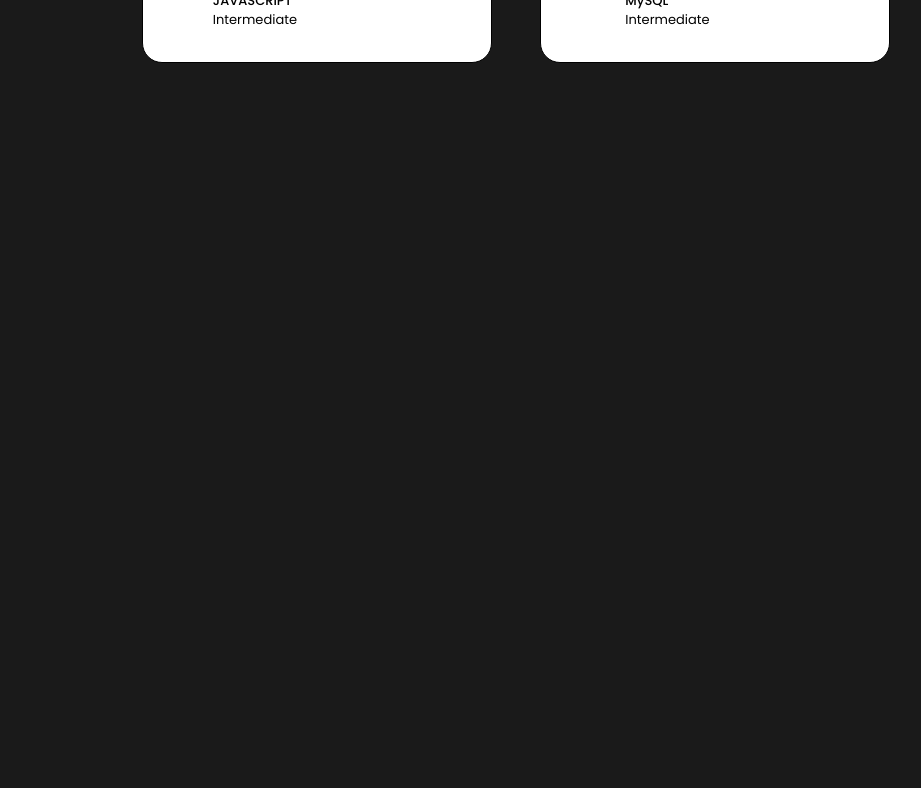
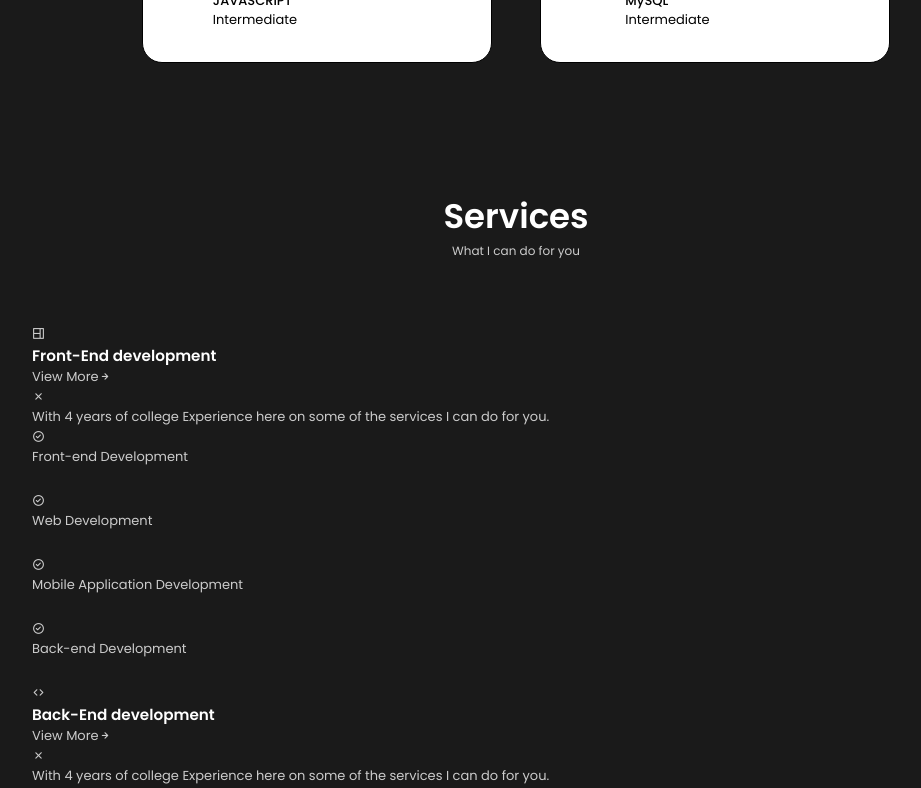
Before and after one commit to kingct19/Portfolio-React, a React (Create React App) app: page / in a window 1280 px wide. Shown: the part 2000-2788 px from the top of the page, without its empty margins (124-1045 px from the left). Before the commit the page ends 2127 px from the top, so only its background shows below. Built offline with nearby package versions, Linux system fonts and the light colour scheme.

Commit message:
Starting Services Section

```diff
--- a/src/App.js
+++ b/src/App.js
@@ -4,6 +4,8 @@ import Header from "./components/Header/header";
 import Home from "./components/Home/Home";
 import About from "./components/About/About";
 import Skills from "./components/Skills/skills";
+import "./components/Services/Services";
+import Services from "./components/Services/Services";
 
 const App = () => {
   return (
@@ -14,6 +16,7 @@ const App = () => {
         <Home />
         <About />
         <Skills />
+        <Services />
       </main>
     </>
   );
--- /dev/null
+++ b/src/components/Services/Services.jsx
@@ -0,0 +1,150 @@
+import React from "react";
+import "./services.css";
+
+const Services = () => {
+  return (
+    <section className="services section" id="services">
+      <h2 className="section__title">Services</h2>
+      <span className="section__subtitle">What I can do for you</span>
+
+      <div className="services__container container grid">
+        <div className="services__content">
+          <div>
+            <i class="uil uil-web-grid services__icon"></i>
+            <h3 className="services__title">Front-End development</h3>
+          </div>
+          <span className="services__button">
+            {" "}
+            View More
+            <i className="uil uil-arrow-right services__button-icon"></i>
+          </span>
+          <div className="services__modal">
+            <div className="services__modal-content">
+              <i className="uil uil-times services__modal-close"></i>
+              <h3 className="services__modal-title"></h3>
+              <p className="services__modal-description">
+                With 4 years of college Experience here on some of the services
+                I can do for you.
+              </p>
+              <ul className="services__modal-services grid">
+                <li className="services__modal-service">
+                  <i class="uil uil-check-circle services__modal-icon"></i>
+                  <p className="services__modal-info">Front-end Development</p>
+                </li>
+
+                <li className="services__modal-service">
+                  <i class="uil uil-check-circle services__modal-icon"></i>
+                  <p className="services__modal-info">Web Development</p>
+                </li>
+
+                <li className="services__modal-service">
+                  <i class="uil uil-check-circle services__modal-icon"></i>
+                  <p className="services__modal-info">
+                    Mobile Application Development
+                  </p>
+                </li>
+
+                <li className="services__modal-service">
+                  <i class="uil uil-check-circle services__modal-icon"></i>
+                  <p className="services__modal-info">Back-end Development</p>
+                </li>
+              </ul>
+            </div>
+          </div>
+        </div>
+
+        <div className="services__content">
+          <div>
+            <i class="uil uil-arrow services__icon"></i>
+            <h3 className="services__title">Back-End development</h3>
+          </div>
+          <span className="services__button">
+            {" "}
+            View More
+            <i className="uil uil-arrow-right services__button-icon"></i>
+          </span>
+          <div className="services__modal">
+            <div className="services__modal-content">
+              <i className="uil uil-times services__modal-close"></i>
+              <h3 className="services__modal-title"></h3>
+              <p className="services__modal-description">
+                With 4 years of college Experience here on some of the services
+                I can do for you.
+              </p>
+              <ul className="services__modal-services grid">
+                <li className="services__modal-service">
+                  <i class="uil uil-check-circle services__modal-icon"></i>
+                  <p className="services__modal-info">Front-end Development</p>
+                </li>
+
+                <li className="services__modal-service">
+                  <i class="uil uil-check-circle services__modal-icon"></i>
+                  <p className="services__modal-info">Web Development</p>
+                </li>
+
+                <li className="services__modal-service">
+                  <i class="uil uil-check-circle services__modal-icon"></i>
+                  <p className="services__modal-info">
+                    Mobile Application Development
+                  </p>
+                </li>
+
+                <li className="services__modal-service">
+                  <i class="uil uil-check-circle services__modal-icon"></i>
+                  <p className="services__modal-info">Back-end Development</p>
+                </li>
+              </ul>
+            </div>
+          </div>
+        </div>
+
+        <div className="services__content">
+          <div>
+            <i class="uil uil services__icon"></i>
+            <h3 className="services__title">Cyber Security</h3>
+          </div>
+          <span className="services__button">
+            {" "}
+            View More
+            <i className="uil uil-arrow-right services__button-icon"></i>
+          </span>
+          <div className="services__modal">
+            <div className="services__modal-content">
+              <i className="uil uil-times services__modal-close"></i>
+              <h3 className="services__modal-title"></h3>
+              <p className="services__modal-description">
+                With 4 years of college Experience here on some of the services
+                I can do for you.
+              </p>
+              <ul className="services__modal-services grid">
+                <li className="services__modal-service">
+                  <i class="uil uil-check-circle services__modal-icon"></i>
+                  <p className="services__modal-info">Front-end Development</p>
+                </li>
+
+                <li className="services__modal-service">
+                  <i class="uil uil-check-circle services__modal-icon"></i>
+                  <p className="services__modal-info">Web Development</p>
+                </li>
+
+                <li className="services__modal-service">
+                  <i class="uil uil-check-circle services__modal-icon"></i>
+                  <p className="services__modal-info">
+                    Mobile Application Development
+                  </p>
+                </li>
+
+                <li className="services__modal-service">
+                  <i class="uil uil-check-circle services__modal-icon"></i>
+                  <p className="services__modal-info">Back-end Development</p>
+                </li>
+              </ul>
+            </div>
+          </div>
+        </div>
+      </div>
+    </section>
+  );
+};
+
+export default Services;
```
Also changed, not shown: src/components/Services/services.css (added).
